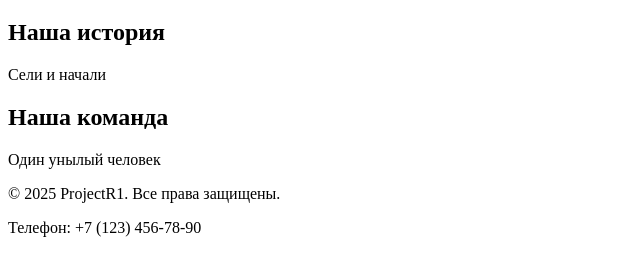
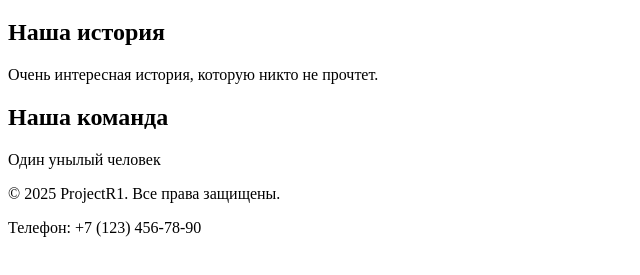
Before and after one commit to lta1gh/projectr1, a plain HTML site: page about.html in a window 1280 px wide. Shown: the part 191-466 px from the top of the page, without its empty margins (0-640 px from the left). Drawn offline with Linux system fonts and the light colour scheme.

```diff
--- a/about.html
+++ b/about.html
@@ -28,7 +28,7 @@
         <h1>О нашей компании</h1>
         <section>
             <h2>Наша история</h2>
-            <p>Сели и начали</p>
+            <p>Очень интересная история, которую никто не прочтет.</p>
         </section>
         <section>
             <h2>Наша команда</h2>
```
